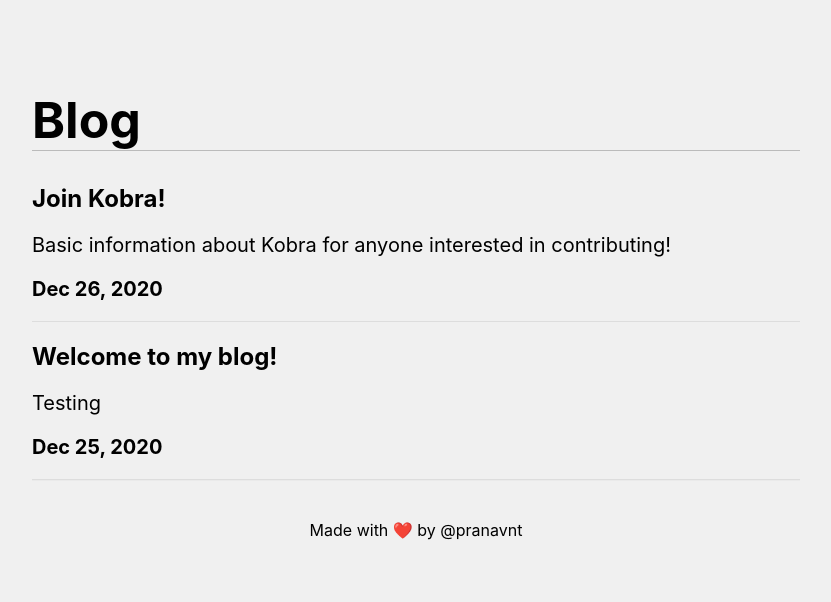
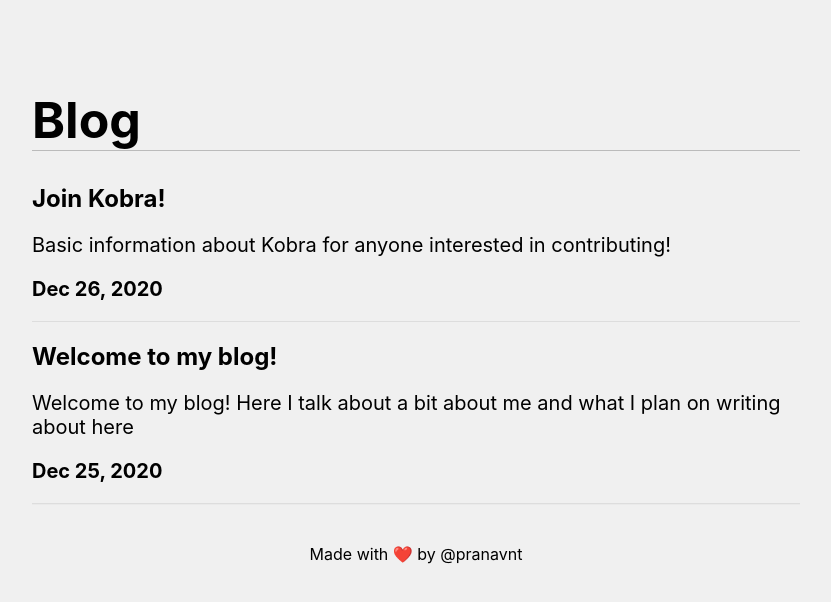
Before and after one commit to pranavnt/blog, a Next.js app: page / in a window 1280 px wide. Shown: the top 602 px of the page, without its empty margins (224-1055 px from the left). Built offline with nearby package versions, Linux system fonts and the light colour scheme.

Commit message:
updated posts.json

```diff
--- a/posts.js
+++ b/posts.js
@@ -11,7 +11,8 @@ const postsJSON = {
     },
     {
       title: "Welcome to my blog!",
-      description: "Testing",
+      description:
+        "Welcome to my blog! Here I talk about a bit about me and what I plan on writing about here",
       date: "Dec 25, 2020",
       link:
         "https://raw.githubusercontent.com/pranavnt/blog/main/posts/2020/12-25-welcome-to-my-blog.md",
```
Also changed, not shown: posts/2020/12-27-podcast-reccomendations.md (deleted, +0 -8 lines).
